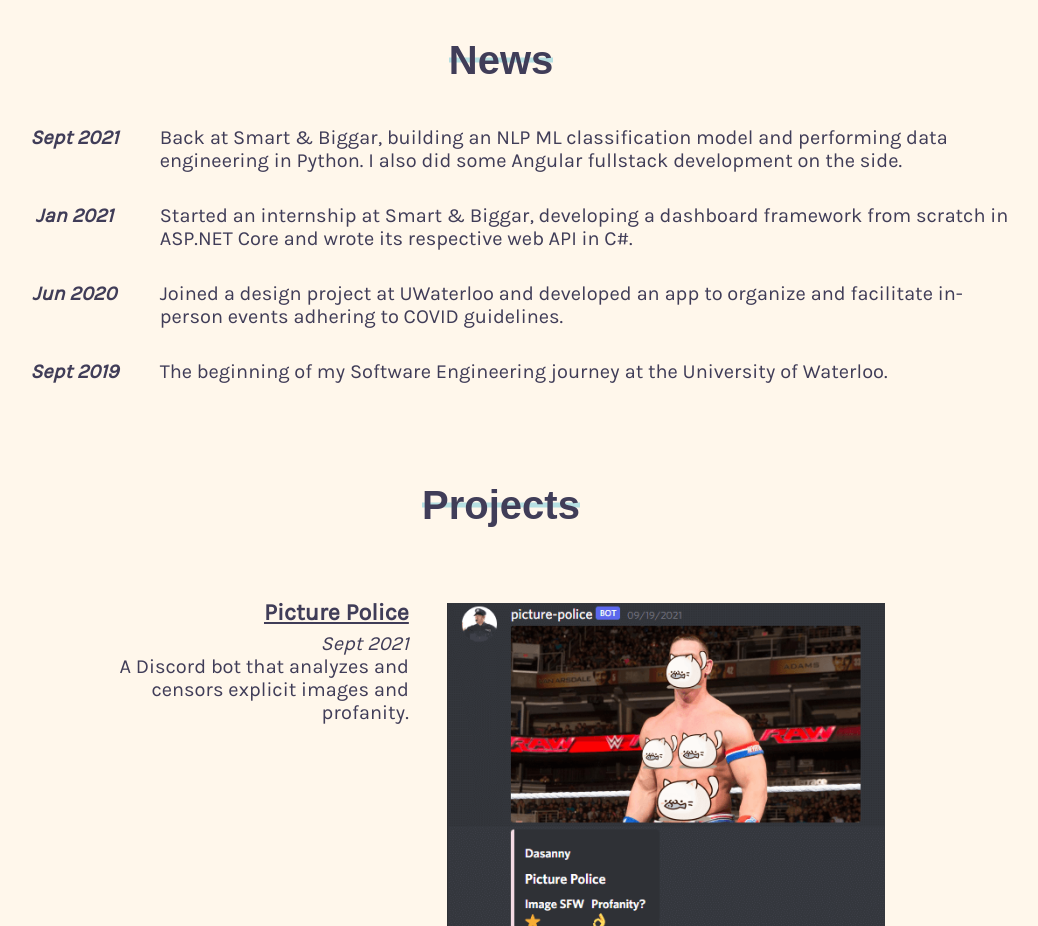
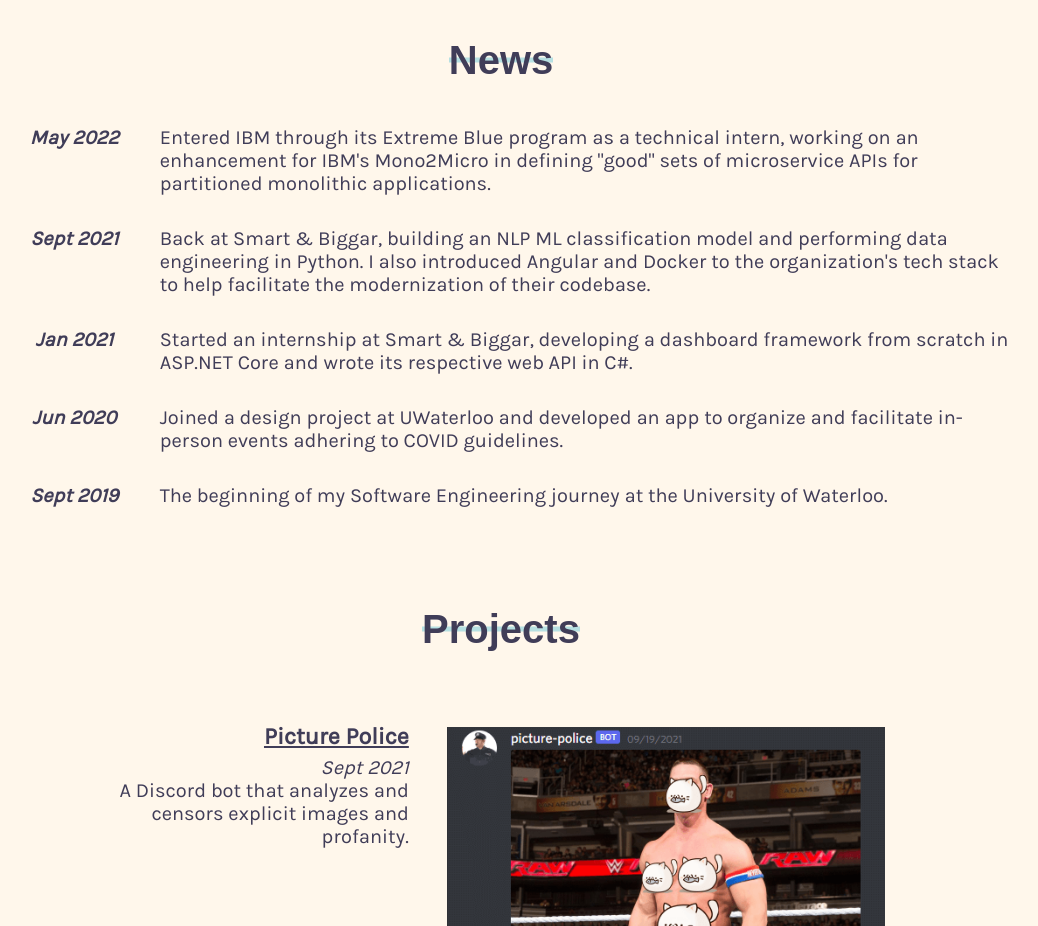
Before and after one commit to dannywuwu/dannywuwu.github.io, a React (Create React App) app: page / in a window 1280 px wide. Shown: the part 2080-3006 px from the top of the page, without its empty margins (139-1177 px from the left). Built offline with nearby package versions, Linux system fonts and the light colour scheme.

Commit message:
220821 news update - extreme blue

```diff
--- a/src/Components/News.tsx
+++ b/src/Components/News.tsx
@@ -4,8 +4,10 @@
 interface NewsProps {}
 
 const experiences: Record<string, string> = {
+  "May 2022":
+    'Entered IBM through its Extreme Blue program as a technical intern, working on an enhancement for IBM\'s Mono2Micro in defining "good" sets of microservice APIs for partitioned monolithic applications.',
   "Sept 2021":
-    "Back at Smart & Biggar, building an NLP ML classification model and performing data engineering in Python. I also did some Angular fullstack development on the side.",
+    "Back at Smart & Biggar, building an NLP ML classification model and performing data engineering in Python. I also introduced Angular and Docker to the organization's tech stack to help facilitate the modernization of their codebase.",
   "Jan 2021":
     "Started an internship at Smart & Biggar, developing a dashboard framework from scratch in ASP.NET Core and wrote its respective web API in C#.",
   "Jun 2020":
```
